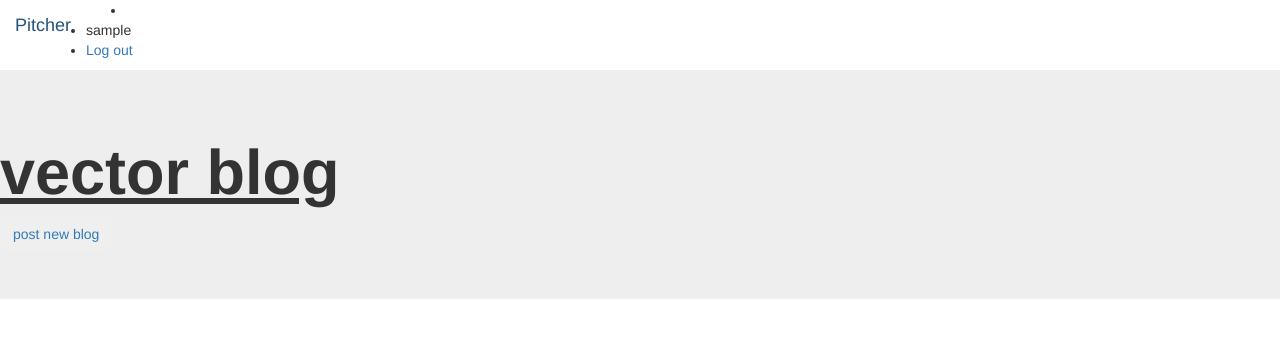
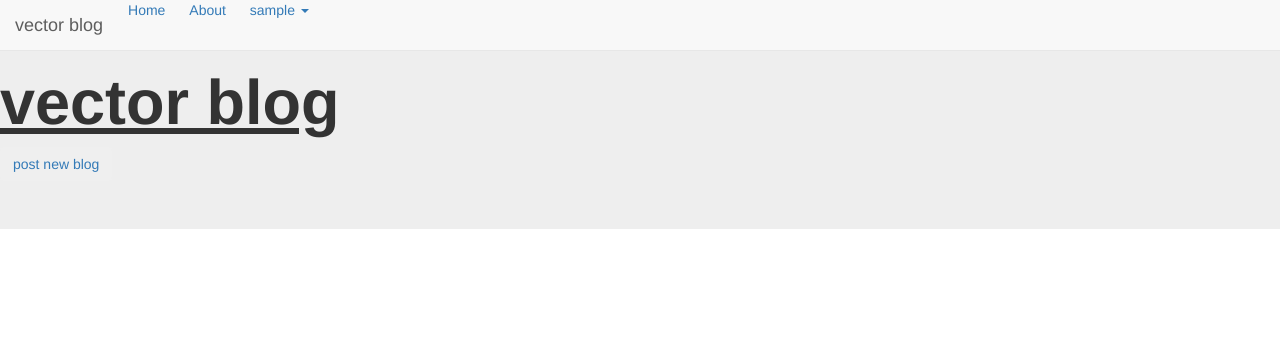
Before and after one commit to Vector254/vector-blog, a Flask app: template app/templates/index.html in a window 1280 px wide. Shown: the top 338 px of the page. Run offline with Flask 2, Linux system fonts and the light colour scheme; the template is opened without the code that fills it, so the values that code supplies are empty; the visitor is signed in with stand-in values (Sample User, id 1); data comes from the database, SQL or seed files in the repository; parts of the project's set-up code (start-up, migrations or seed data) failed here and were passed over; some libraries are stand-ins or nearby versions.

Commit message:
add navbar styling

```diff
--- a/app/auth/forms.py
+++ b/app/auth/forms.py
@@ -1,7 +1,7 @@
 from flask_wtf import FlaskForm
-from wtforms.validators import Required,Email,EqualTo
+from wtforms.validators import Required,Email,EqualTo, email_validator
 from ..models import User
-from wtforms import StringField,PasswordField,BooleanField,SubmitField
+from wtforms import validators, StringField,PasswordField,BooleanField,SubmitField
 
 class RegistrationForm(FlaskForm):
     email = StringField('Your Email Address',validators=[Required(),validators.Email()])
--- a/app/main/forms.py
+++ b/app/main/forms.py
@@ -7,7 +7,7 @@ from wtforms import ValidationError
 
 
 class CommentForm(FlaskForm):
-	description = TextAreaField('',validators=[Required()])
+	post = TextAreaField('',validators=[Required()])
 	submit = SubmitField()
 
 class PostForm(FlaskForm):
--- a/app/models.py
+++ b/app/models.py
@@ -52,11 +52,11 @@ class Posts(db.Model):
     author = db.Column(db.String(50))
     date_posted = db.Column(db.DateTime)
     title = db.Column(db.String(50))
-    post = db.Column(db.String(255))
+    post = db.Column(db.String(999))
 
     comments = db.relationship('Comment',backref='post',lazy='dynamic')
 
-    def save_pitch(self):
+    def save_post(self):
         db.session.add(self)
         db.session.commit()
 
--- a/app/templates/index.html
+++ b/app/templates/index.html
@@ -8,5 +8,8 @@
     <h1 class="text center"><u><b>vector blog</b></u></h1>
     <button class="btn"><a href="/post">post new blog</a></button>
 </div>
-{{ macro.display(posts) }}
+<div class="container">
+    {{ macro.display(posts) }}
+</div>
+
 {% endblock %}
--- a/app/templates/navbar.html
+++ b/app/templates/navbar.html
@@ -1,31 +1,32 @@
-<nav class="nav">
-    <a id="titles" class="navbar-brand" href="/">Pitcher</a>
+<style>
+    ul li{
+        display: inline;
+        padding: 10px;
+    }
+</style>
+<nav class="navbar navbar-default navbar-fixed-top">
+    <div class="container-fluid">
+      <div class="navbar-header">
+        <a class="navbar-brand" href="#">vector blog</a>
+      </div>
+      <ul>
+        <li class="active"><a href="/">Home</a></li>
+        <li><a href="#">About</a></li>
+        {% if current_user.is_authenticated %}
+        <li class="dropdown">
+            <a class="dropdown-toggle" data-toggle="dropdown" href="#">{{current_user.username}}
+            <span class="caret"></span></a>
+            <ul class="dropdown-menu">
+              <li><a href="#">Profile</a></li>
+              <li><a href="{{url_for('auth.logout')}}">Log out</a></li>
 
-
-    <div class="collapse navbar-collapse" id="navbarSupportedContent">
-      <ul class="navbar-nav mr-auto">
-        <li class="nav-item active">
-          <a class="nav-link" href="/"><span class="sr-only">(current)</span></a>
-        </li>
-      </ul>
-
-  <br>
-      <ul>
-        {% if current_user.is_authenticated %}
-        <li class="nav-item">
-            {{current_user.username}}
-        </li>
-        <li class="nav-item">
-          <a class="nav-link" href="{{url_for('auth.logout')}}">Log out</a>
+            </ul>
         </li>
         {% else %}
         <li class="nav-item">
-          <a class="nav-link" href="{{url_for('auth.login')}}">Log in</a>
+          <a class="btn btn-danger" href="{{url_for('auth.login')}}">Log in</a>
         </li>
-
-
         {%endif%}
-
-        </ul>
+      </ul>
     </div>
   </nav>
--- a/manage.py
+++ b/manage.py
@@ -15,7 +15,7 @@ manager.add_command('db',MigrateCommand)
 
 @manager.shell
 def make_shell_context():
-    return dict(app = app,db = db,User=user, Posts=Posts,Comment=Comment)
+    return dict(app = app,db = db,User=User, Posts=Posts,Comment=Comment)
 
 if __name__ == "__main__":
     manager.run()
```
Also changed, not shown: app/main/views.py (+6 -6 lines), app/templates/macros.html (+34 -9 lines).
